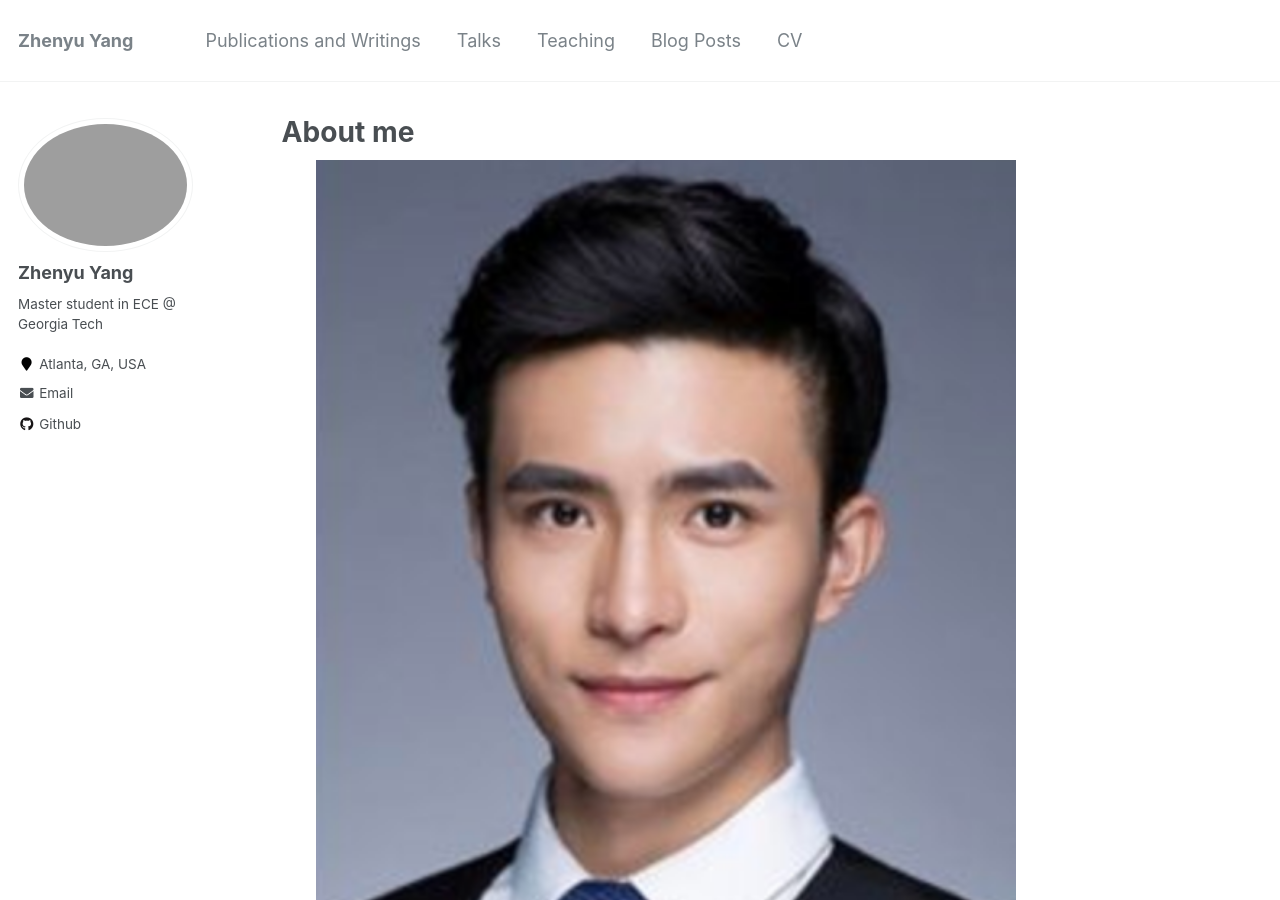
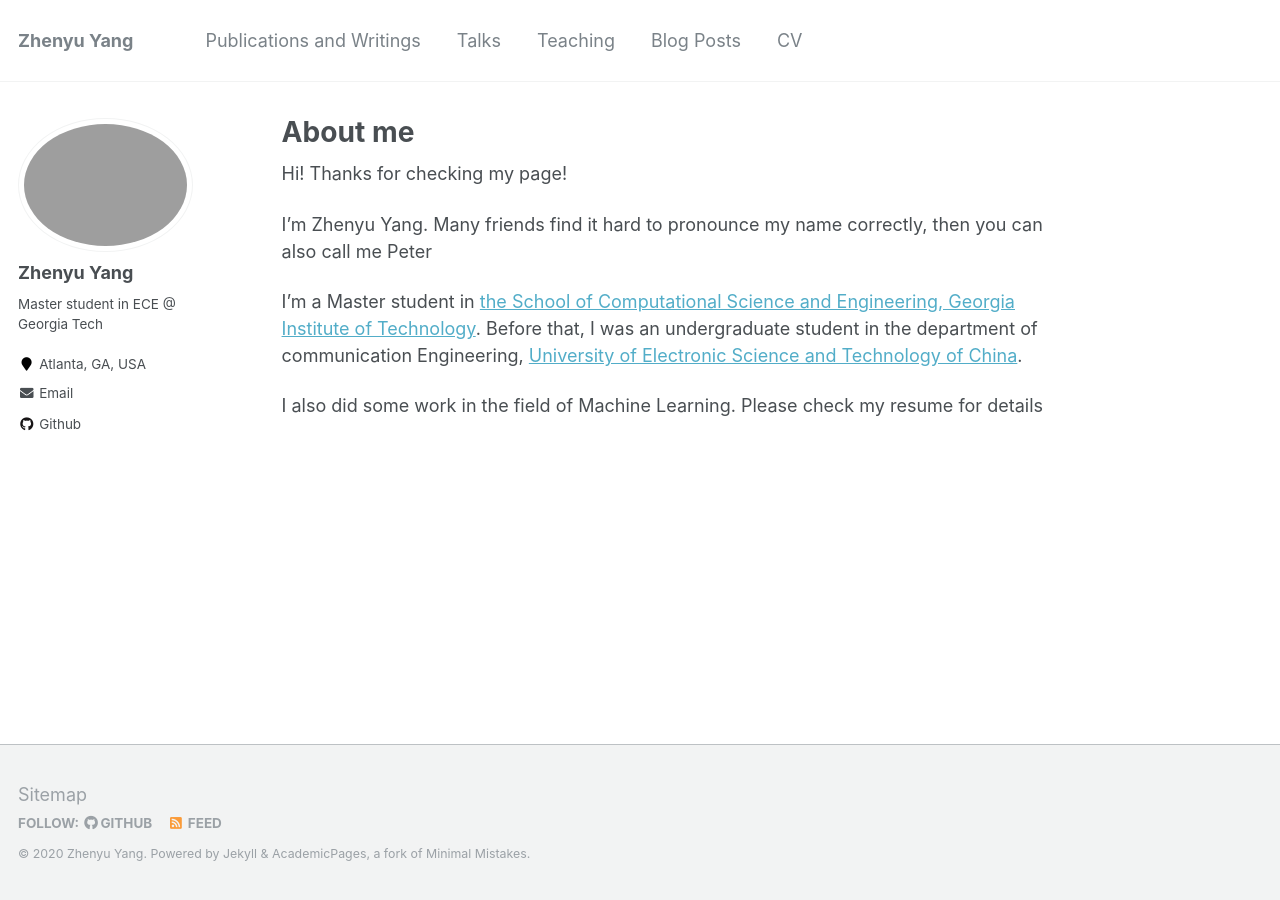
Before and after one commit to azpeteryang/azpeteryang.github.io, a Jekyll site: the page built from _pages/about.md, in a window 1280 px wide and 900 px high. Built offline with Jekyll 4.4.1, drawn with Linux system fonts in a browser that asks for light colours.

Commit message:
Update about.md

```diff
--- a/_pages/about.md
+++ b/_pages/about.md
@@ -7,10 +7,6 @@ redirect_from:
   - /about/
   - /about.html
 ---
-<p align="center">
-  <img src = "http://azpeteryang.github.io/images/picture.jpeg" width = "700ptx"/>
-</p>
-
 
 Hi! Thanks for checking my page!
 
```
